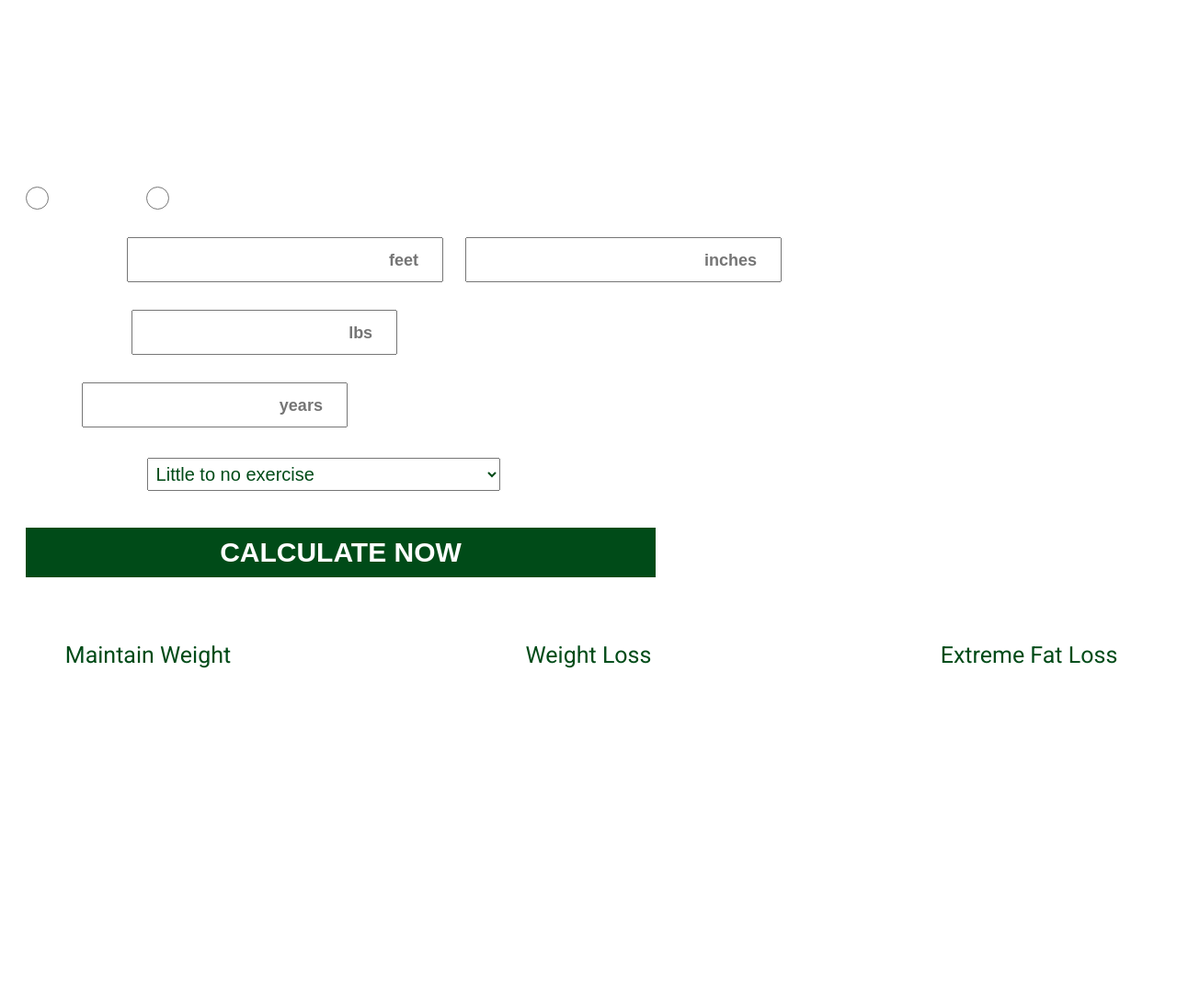
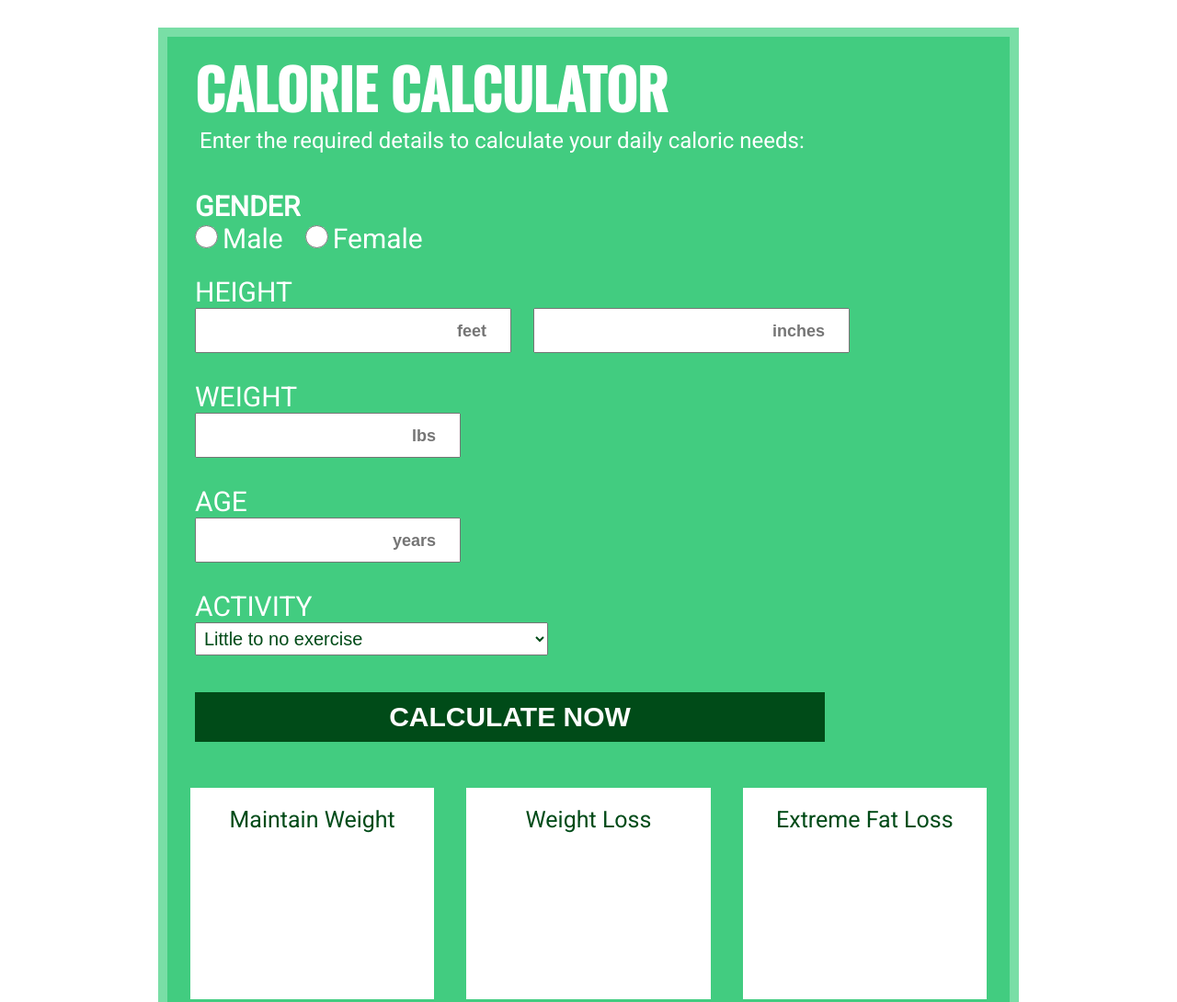
Before and after one commit to djoko77/calorie-calculator, a plain HTML site: page index.html in a window 1280 px wide. Shown: the top 1090 px of the page at 92% size. Before the commit the page ends 1021 px from the top, so only its background shows below. Drawn offline with nearby package versions, Linux system fonts and the light colour scheme; files that its build step writes are made by us from their sources.

Commit message:
Update the structure

```diff
--- a/index.html
+++ b/index.html
@@ -13,27 +13,30 @@
         <header>
         </header>
         <main>
-            <div id="calculator-box">
-
+            <div class="calculator-box">
                 <h1>Calorie Calculator</h1>
                 <p>Enter the required details to calculate your daily caloric needs:</p>
 
                     <form class="input-calorie">
                         <p class="radiotext">Gender</p>
-                        <label class='radio-choice'> <input type="radio" name="female-male" id="female"> Male </label>
-                        <label class="radio-choice"> <input type="radio" name="female-male" id="male"> Female </label>
+                        <label class='radio-choice'><input type="radio" name="female-male" id="male">Male</label>
+                        <label class="radio-choice"><input type="radio" name="female-male" id="female">Female</label>
                         <br>
                         <label class="input-data">Height</label>
+                        <br>
                         <input type="number" placeholder="feet" class="form" id="height-feet">
                         <input type="number" placeholder="inches" class="form" id="height-inches">
                         <br>
                         <label class="input-data">Weight</label>
+                        <br>
                         <input type="number" placeholder="lbs" class="form" id="weight">
                         <br>
                         <label class="input-data">Age</label>
+                        <br>
                         <input type="number" placeholder="years" class="form" id="weight">
                         <br>
                         <label class="input-data">Activity</label>
+                        <br>
                         <select class="activity" name="Activity level" id="activity">
                             <option value="1.2"> Little to no exercise </option>
                             <option value="1.375"> Exercise 1-3 times a week </option>
@@ -44,16 +47,17 @@
                         <br>
                         <button type="button" class="submit" onclick=bmrCals() onclick=tdeeCals() value="Calculate">Calculate Now</button>
                    </form>
-                </div>
+
                 <div class="result-box">
                     <p class='result'>Maintain Weight<span id="maintain-weight"></span></p>
                     <p class='result'>Weight Loss<span id="weight-loss"></span></p>
                     <p class='result'>Extreme Fat Loss<span id="extreme-weight-loss"></span></p>
                 </div>
+            </div>
         </main>
         <footer>
             <p>&copy;2022 Fitness One - Daily Calorie Calculator</p>
-    </footer>
+        </footer>
         <script src="./js/main.js"></script>
     </body>
 
```
